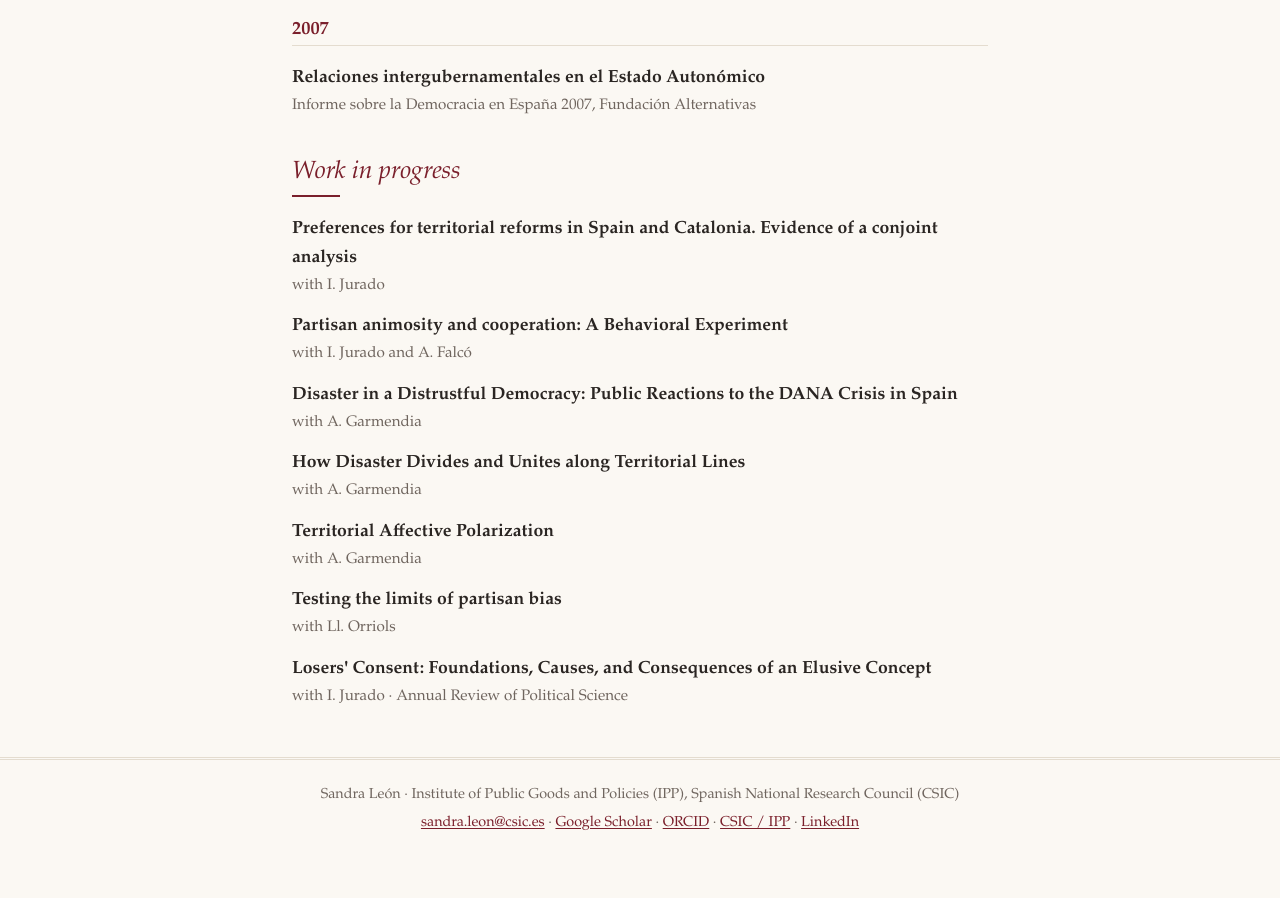
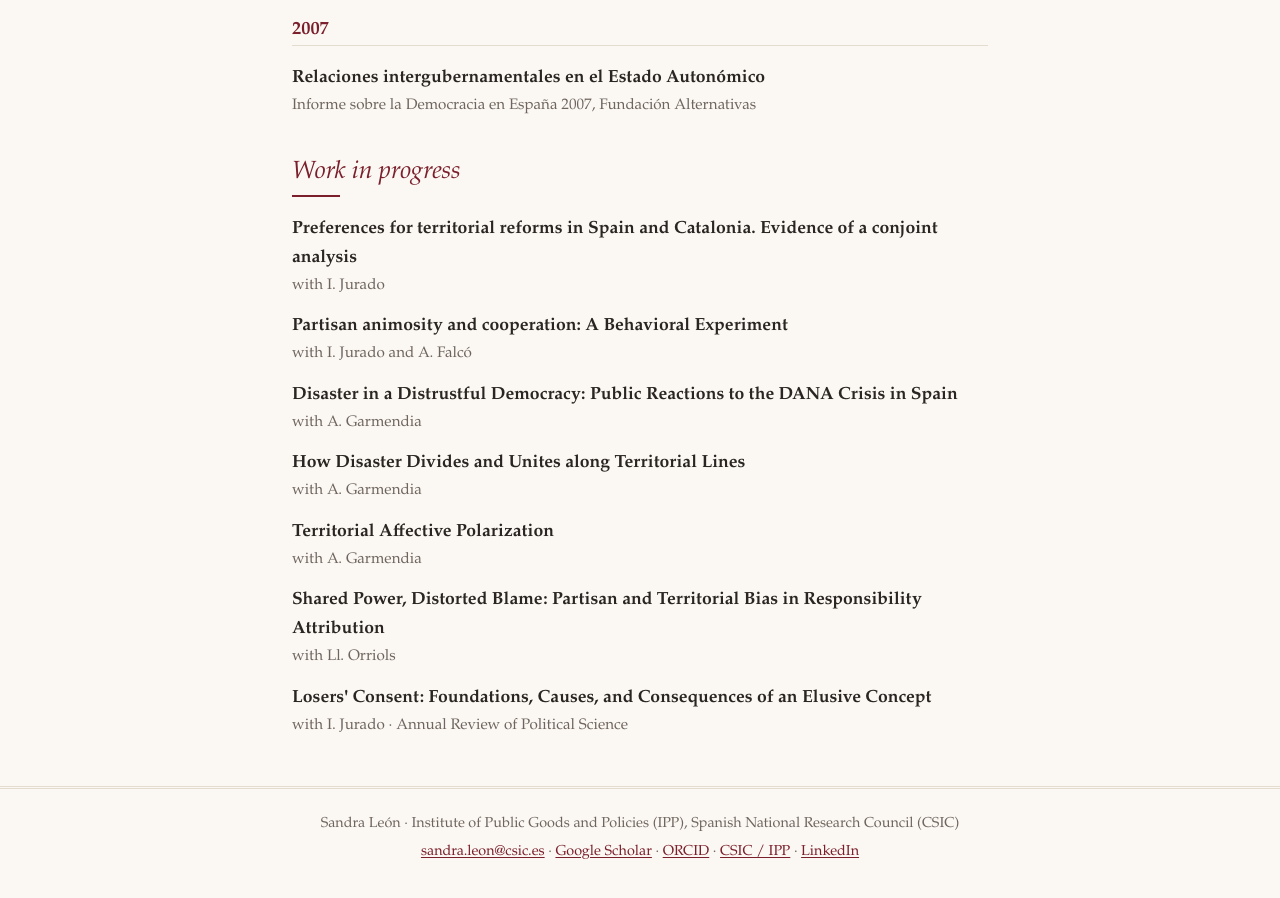
Before and after one commit to sandraleonalfonso/Sandra-Leon, a Jekyll site: the page built from publications.md, in a window 1280 px wide and 900 px high, scrolled down 7621 px. Built offline with Jekyll 4.4.1, drawn with Linux system fonts in a browser that asks for light colours; before the commit the page ends 8492 px from its top, so only the background shows below that.

Commit message:
Publications: correct title of WIP paper with Ll. Orriols
Co-Authored-By: Claude Opus 5.5 (1M context) <noreply@anthropic.com>
Claude-Session: https://claude.ai/code/session_01Csi1G9zYbePJE1osHYZ3KG

```diff
--- a/_data/other_publications.yml
+++ b/_data/other_publications.yml
@@ -143,7 +143,7 @@ wip:
   with: with A. Garmendia
 - title: Territorial Affective Polarization
   with: with A. Garmendia
-- title: Testing the limits of partisan bias
+- title: 'Shared Power, Distorted Blame: Partisan and Territorial Bias in Responsibility Attribution'
   with: with Ll. Orriols
 - title: 'Losers'' Consent: Foundations, Causes, and Consequences of an Elusive Concept'
   with: with I. Jurado
```
